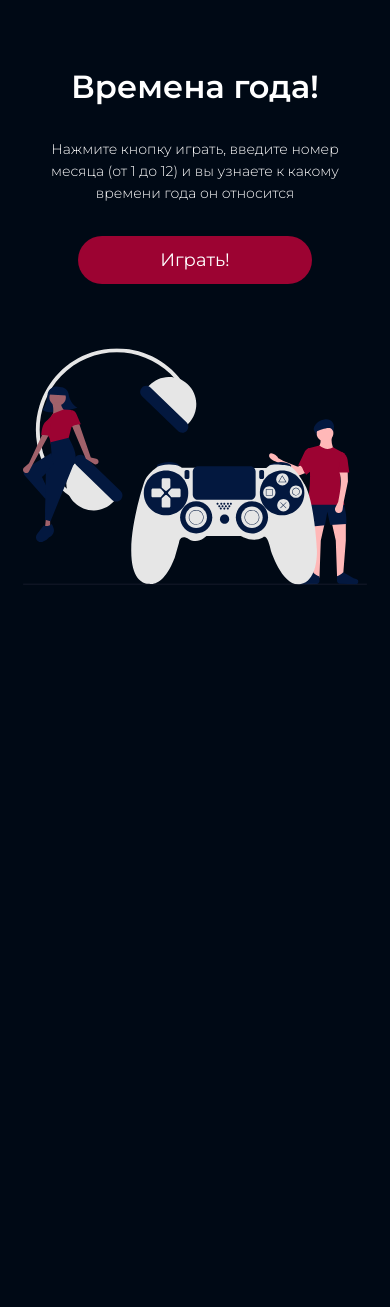
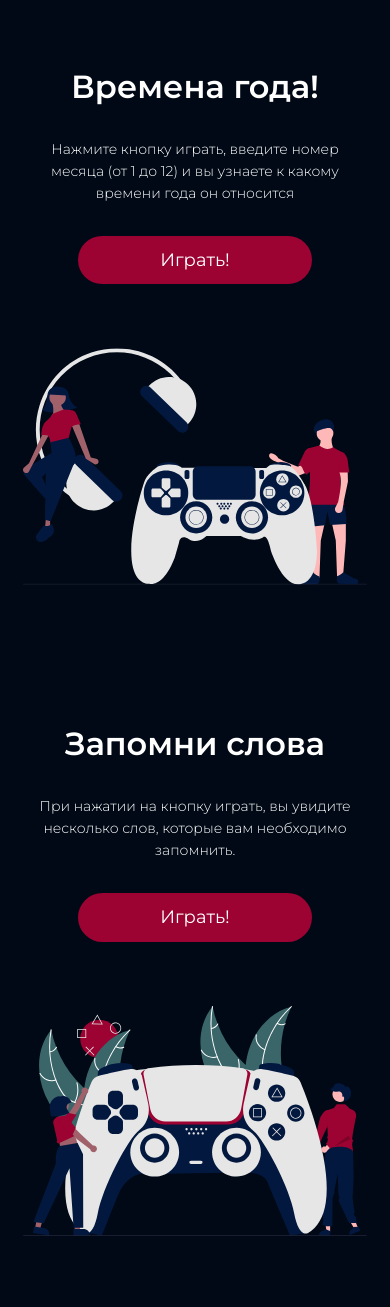
Before and after one commit to ipotemkin/js_games, a Flask app: page / in a window 390 px wide. Shown: the part 1956-3263 px from the top of the page. Before the commit the page ends 2541 px from the top, so only its background shows below. Run offline with Flask 2, Linux system fonts and the light colour scheme.

Commit message:
added game 2

```diff
--- a/static/script.js
+++ b/static/script.js
@@ -82,3 +82,38 @@ function launchGameOne_2() {
     console.log(msg);  // выводим в консоль
     alert(msg);  // выводим на экран
 }
+
+
+function getRandomIndex(n) {
+    return Math.floor(Math.random() * n) + 1
+}
+
+// Game 2
+function launchGameTwo() {
+    let arr = ['Яблоко', 'Груша', 'Дыня', 'Виноград', 'Персик', 'Апельсин', 'Мандарин'];
+
+    newArr = arr.sort(() => Math.random() - 0.5);
+    arrLength = newArr.length;
+
+    firstWordIndex = getRandomIndex(arrLength);
+    do {
+        secondWordIndex = getRandomIndex(arrLength);
+    } while (secondWordIndex === firstWordIndex);
+
+    firstElement = newArr[firstWordIndex - 1].toLowerCase();
+    lastElement = newArr[secondWordIndex - 1].toLowerCase()
+
+    alert(`Запомните список: ${newArr}`)
+    // alert(`Попробуйте угадать, чему равнялся первый и последний элемент массива`);
+    userFirstElement = prompt(`Введите слово ${firstWordIndex} из списка`).toLowerCase();
+    userLastElement = prompt(`Введите слово ${secondWordIndex} из списка`).toLocaleLowerCase();
+
+    if ((userFirstElement === firstElement) && (userLastElement === lastElement)) {
+        alert("Поздравляю, Вы угадали!!!");
+    } else if ((userFirstElement === firstElement) || (userLastElement === lastElement)) {
+        alert("Вы были близки к победе!");
+    } else {
+        alert("К сожалению, вы не угадали");
+    }
+
+}
--- a/static/style.css
+++ b/static/style.css
@@ -122,7 +122,8 @@
   cursor: pointer;
 }
 
-.game-1 {
+.game-1,
+.game-2 {
   height: 800px;
   display: -webkit-box;
   display: -ms-flexbox;
@@ -138,7 +139,8 @@
   background: #000915;
 }
 
-.game-1-box {
+.game-1-box,
+.game-2-box {
   width: 584px;
   display: -webkit-box;
   display: -ms-flexbox;
@@ -150,7 +152,8 @@
   gap: 32px;
 }
 
-.game-1__heading {
+.game-1__heading,
+.game-2__heading {
   font-weight: bold;
   font-size: 48px;
   line-height: 59px;
@@ -164,7 +167,8 @@
   color: #FFFFFF;
 }
 
-.game-1__sub-heading {
+.game-1__sub-heading,
+.game-2__sub-heading {
   font-weight: 300;
   font-size: 18px;
   line-height: 32px;
@@ -178,7 +182,8 @@
   color: #FFFFFF;
 }
 
-.game-1__btn-go {
+.game-1__btn-go,
+.game-2__btn-go {
   width: 234.06px;
   height: 48.6px;
   background: #9C0332;
@@ -190,18 +195,17 @@
   color: #FFFFFF;
 }
 
-.game-1__btn-go:hover {
+.game-1__btn-go:hover,
+.game-2__btn-go:hover {
   cursor: pointer;
 }
 
-.game-1__pict {
+.game-1__pict,
+.game-2__pict {
   width: 485px;
 }
 
 @media (max-width: 1200px) {
-  body {
-    min-width: 375px;
-  }
   .center {
     padding-left: calc(50% - 384px);
     padding-right: calc(50% - 384px);
@@ -217,16 +221,19 @@
   .games-box__game-name {
     left: 14px;
   }
-  .game-1 {
+  .game-1,
+  .game-2 {
     -webkit-box-pack: center;
         -ms-flex-pack: center;
             justify-content: center;
     gap: 64px;
   }
-  .game-1-box {
+  .game-1-box,
+  .game-2-box {
     width: 400px;
   }
-  .game-1__pict {
+  .game-1__pict,
+  .game-2__pict {
     width: 400px;
   }
 }
@@ -304,7 +311,8 @@
   .games-box__game-name {
     left: 14px;
   }
-  .game-1 {
+  .game-1,
+  .game-2 {
     height: 654px;
     -webkit-box-orient: vertical;
     -webkit-box-direction: normal;
@@ -315,23 +323,33 @@
             justify-content: center;
     gap: 64px;
   }
-  .game-1-box {
+  .game-1-box,
+  .game-2-box {
     width: 344px;
     -webkit-box-align: center;
         -ms-flex-align: center;
             align-items: center;
     text-align: center;
   }
-  .game-1__heading {
+  .game-1__heading,
+  .game-2__heading {
     font-size: 32px;
     line-height: 39px;
   }
-  .game-1__sub-heading {
+  .game-1__sub-heading,
+  .game-2__sub-heading {
     font-size: 14px;
     line-height: 22px;
   }
-  .game-1__pict {
+  .game-1__pict,
+  .game-2__pict {
     width: 344px;
+  }
+  .game-2 {
+    -webkit-box-orient: vertical;
+    -webkit-box-direction: reverse;
+        -ms-flex-direction: column-reverse;
+            flex-direction: column-reverse;
   }
 }
 
--- a/templates/index.html
+++ b/templates/index.html
@@ -62,6 +62,18 @@
         </div>
         <img class="game-1__pict" src="./static/img/game_1.svg" alt="Игра 1">
     </section>
+    <section class="game-2 center">
+        <img class="game-1__pict" src="./img/game_2.svg" alt="Игра 1">
+        <div class="game-1-box">
+            <h2 class="game-1__heading">Запомни слова</h2>
+            <div class="game-1__sub-heading">
+                <div class="game-1__sub-heading__text">
+                    При нажатии на кнопку играть, вы увидите несколько слов, которые вам необходимо запомнить.
+                </div>
+            </div>
+            <button onclick="launchGameTwo()" class="game-1__btn-go" type="submit">Играть!</button>
+        </div>
+    </section>
     <script src="{{ url_for('static', filename='script.js') }}"></script>
 </body>
 </html>
```
Also changed, not shown: static/img/game_2.svg (added).
